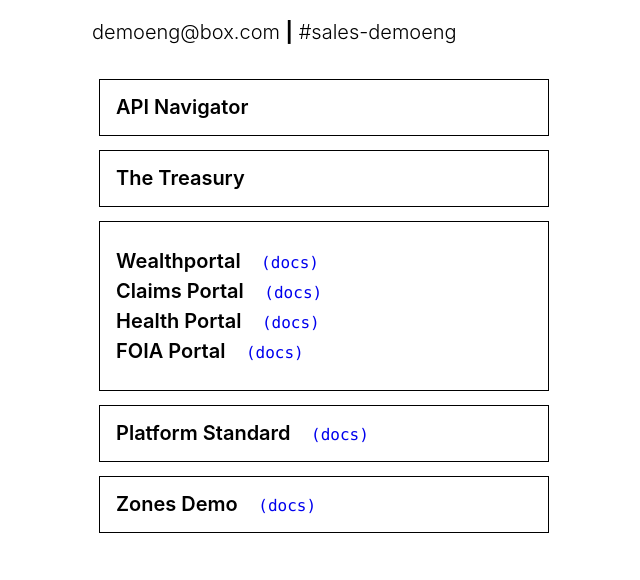
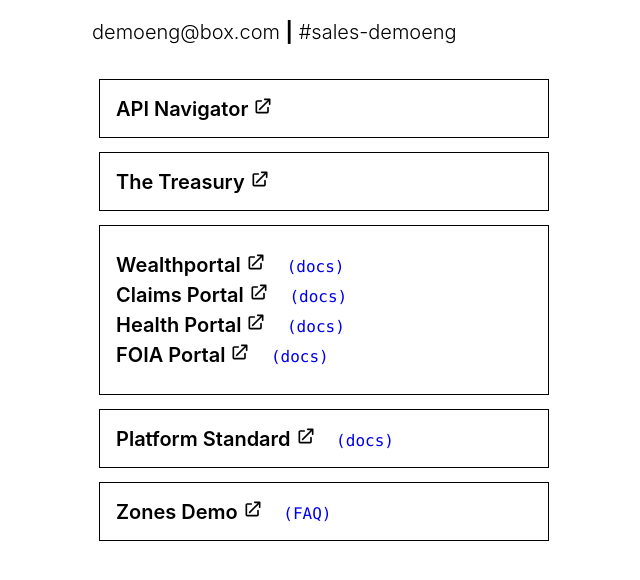
Before and after one commit to boxdemoeng/boxdemoeng.github.io, a plain HTML site: page index.html in a window 1280 px wide. Shown: the part 80-660 px from the top of the page, without its empty margins (316-956 px from the left). Drawn offline with nearby package versions, Linux system fonts and the light colour scheme.

Commit message:
add link icon

```diff
--- a/index.html
+++ b/index.html
@@ -1,5 +1,6 @@
 <!DOCTYPE html>
 <html lang="en">
+
 <head>
   <meta charset="utf-8" />
   <meta name="viewport" content="width=device-width, initial-scale=1, shrink-to-fit=no" />
@@ -7,6 +8,7 @@
   <link rel="icon" type="image/png" size="32x32" href="/favicon32.png">
   <link rel="stylesheet" href="https://unpkg.com/tachyons@4.10.0/css/tachyons.min.css" />
 </head>
+
 <body class="w-100 sans-serif">
   <div class="mw6 center ph3-ns">
     <div class="fl w-100 w-100-ns pa2">
@@ -16,49 +18,65 @@
     <div class="cf ph2-ns">
       <div class="fl w-100 w-100-ns pa2">
         <div class="outline bg-white pa3">
-            <a class="f4 fw6 black link hover-green" href="https://box-api-navigator.com/" target="_blank">API Navigator</a>
+          <a class="f4 fw6 black link hover-green" href="https://box-api-navigator.com/" target="_blank">API Navigator
+            <img src="/link.svg" height=20 width=20 /></a>
         </div>
       </div>
       <div class="fl w-100 w-100-ns pa2">
         <div class="outline bg-white pa3">
-            <a class="f4 fw6 black link hover-light-blue" href="https://treasuryapp.herokuapp.com/" target="_blank">The Treasury</a>
+          <a class="f4 fw6 black link hover-light-blue" href="https://treasuryapp.herokuapp.com/" target="_blank">The
+            Treasury <img src="/link.svg" height=20 width=20 /></a>
         </div>
       </div>
       <div class="fl w-100 w-100-ns pa2">
         <div class="outline bg-white pv2">
           <div class="pa3 lh-copy">
             <div>
-                <a class="f4 fw6 black link hover-purple" href="https://wealthportal.herokuapp.com/" target="_blank">Wealthportal</a>
-                <a class="pl3 link code" href="https://cloud.box.com/s/fz87gjm7e6jpsxc6mxoppboa7qi0c7ia" target="_blank"> (docs)</a>
+              <a class="f4 fw6 black link hover-purple" href="https://wealthportal.herokuapp.com/" target="_blank">
+                Wealthportal
+                <img src="/link.svg" height=20 width=20 />
+              </a>
+              <a class="pl3 link code" href="https://cloud.box.com/s/fz87gjm7e6jpsxc6mxoppboa7qi0c7ia" target="_blank">
+                (docs)</a>
             </div>
             <div>
-                <a class="f4 fw6 black link hover-blue" href="https://blue-insurance-portal.herokuapp.com/home" target="_blank">Claims Portal</a>
-                <a class="pl3 link code" href="https://cloud.box.com/s/7as8q6cz1qog1r4y4x9qo1ojoim4qhrg" target="_blank"> (docs)</a>
+              <a class="f4 fw6 black link hover-blue" href="https://blue-insurance-portal.herokuapp.com/home" target="_blank">
+                Claims Portal
+                <img src="/link.svg" height=20 width=20 /></a>
+              <a class="pl3 link code" href="https://cloud.box.com/s/7as8q6cz1qog1r4y4x9qo1ojoim4qhrg" target="_blank">
+                (docs)</a>
             </div>
             <div>
-                <a class="f4 fw6 black link hover-light-green" href="https://box-second-opinion.herokuapp.com/home" target="_blank">Health Portal</a>
-                <a class="pl3 link code" href="https://cloud.box.com/s/sr4uggthpgdjn9zqurn6i6f6uv3wyz8z" target="_blank"> (docs)</a>
+              <a class="f4 fw6 black link hover-light-green" href="https://box-second-opinion.herokuapp.com/home"
+                target="_blank">Health Portal <img src="/link.svg" height=20 width=20 /></a>
+              <a class="pl3 link code" href="https://cloud.box.com/s/sr4uggthpgdjn9zqurn6i6f6uv3wyz8z" target="_blank">
+                (docs)</a>
             </div>
             <div>
-                <a class="f4 fw6 black link hover-yellow" href="https://box-foia-portal.herokuapp.com/home" target="_blank">FOIA Portal</a>
-                <a class="pl3 link code" href="https://cloud.box.com/s/xyhu2lwtwq3awi98qa6c2cm54wgywejf" target="_blank"> (docs)</a>
+              <a class="f4 fw6 black link hover-yellow" href="https://box-foia-portal.herokuapp.com/home" target="_blank">FOIA
+                Portal <img src="/link.svg" height=20 width=20 /></a>
+              <a class="pl3 link code" href="https://cloud.box.com/s/xyhu2lwtwq3awi98qa6c2cm54wgywejf" target="_blank">
+                (docs)</a>
             </div>
           </div>
         </div>
       </div>
       <div class="fl w-100 w-100-ns pa2">
         <div class="outline bg-white pa3">
-            <a class="f4 fw6 black link hover-purple" href="#0">Platform Standard</a>
-            <a class="pl3 link code" href="#0"> (docs)</a>
+          <a class="f4 fw6 black link hover-light-red" href="https://box-platform-standard.herokuapp.com/" target="_blank">Platform
+            Standard <img src="/link.svg" height=20 width=20 /></a>
+          <a class="pl3 link code" href="https://cloud.app.box.com/folder/6428870577" target="_blank"> (docs)</a>
         </div>
       </div>
       <div class="fl w-100 w-100-ns pa2">
         <div class="outline bg-white pa3">
-            <a class="f4 fw6 black link hover-purple" href="#0">Zones Demo</a>
-            <a class="pl3 link code" href="#0"> (docs)</a>
+          <a class="f4 fw6 black link hover-dark-green" href="https://zonesdemo.herokuapp.com/" target="_blank">Zones
+            Demo <img src="/link.svg" height=20 width=20 /></a>
+          <a class="pl3 link code" href="https://cloud.box.com/v/ZonesFAQ" target="_blank"> (FAQ)</a>
         </div>
       </div>
     </div>
   </div>
 </body>
+
 </html>
```
Also changed, not shown: link.svg (added). Lines whose indentation alone changed are shown as unchanged.
